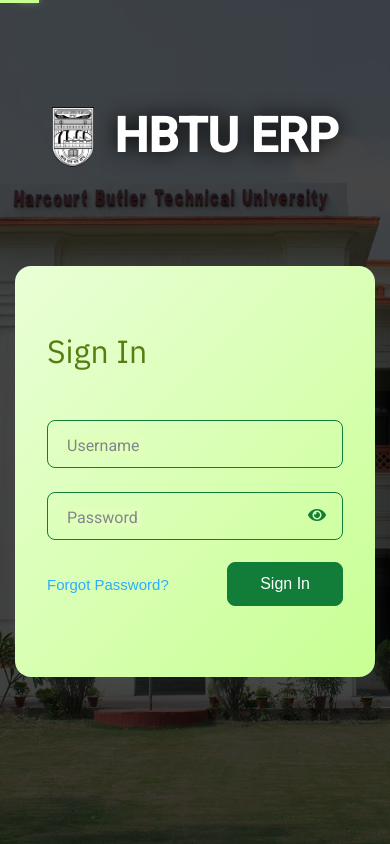
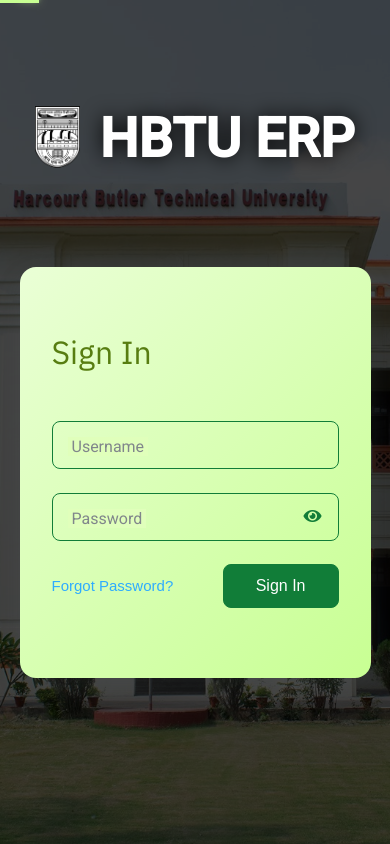
Before and after one commit to HarshVardhan-Omar/Student_Portal, a React app in the folder frontend/: page / in a window 390 px wide. Built offline with nearby package versions, Linux system fonts and the light colour scheme; no server answers; the HTML template or start-up script is replaced by a standard one.

Commit message:
made loginpage extra responsive

```diff
--- a/frontend/src/components/loginPage.css
+++ b/frontend/src/components/loginPage.css
@@ -316,9 +316,15 @@
       color:#fff;
     }
   }
-@media screen and (max-width: 350px){
+@media screen and (max-width: 400px){
   .form{
-    width: 100vw;
+    width: 90vw;
+  }
+  .mobile-image{
+    height: 16vw;
+  }
+  .mobile-title h1{
+    font-size: 14vw;
   }
 }
 @media screen and (max-width: 320px){
```
